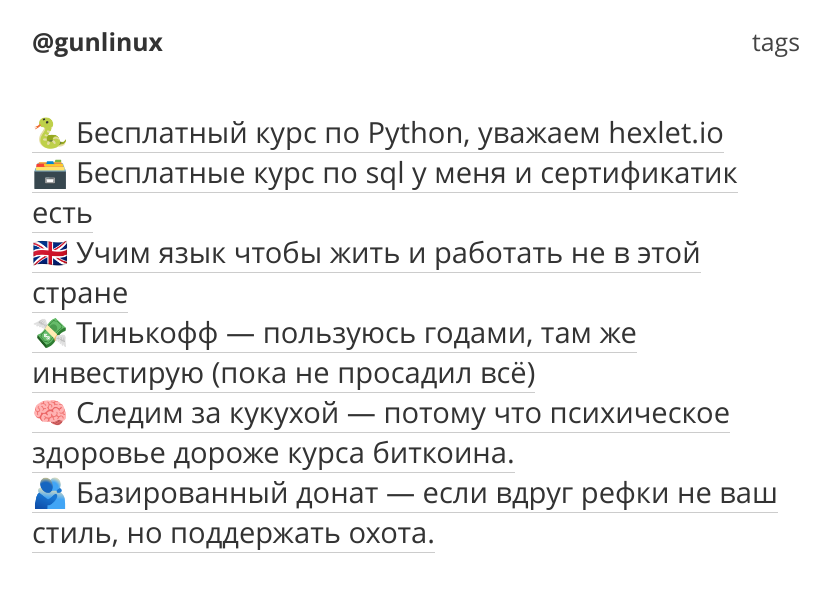
After one commit to gunlinux/gunlinux.ru, a Flask app: template blog/templates/refs.html in a window 1280 px wide. The commit adds this page. Shown: the top 592 px of the page, without its empty margins (224-1054 px from the left). Run offline with Flask 3, Linux system fonts and the light colour scheme; the template is opened without the code that fills it, so the values that code supplies are empty; some libraries are stand-ins or nearby versions.

Commit message:
recategories

```diff
--- a/blog/category/models.py
+++ b/blog/category/models.py
@@ -18,7 +18,7 @@ class Category(db.Model):
     title: Mapped[str] = mapped_column(default="")
     alias: Mapped[str] = mapped_column(unique=True)
     posts: Mapped[list["Post"]] = relationship()
-    template: Mapped[str] = mapped_column(default='post.html', nullable=False)
+    template: Mapped[str] = mapped_column(nullable=True)
 
     def __str__(self):
-        return f"Category(id={self.id}, title={self.title})"
+        return f"Category(id={self.id}, title={self.title}, template={self.template})"
--- /dev/null
+++ b/blog/static/src/components/refs.css
@@ -0,0 +1,33 @@
+.refs {
+    padding: 0.5rem 0;
+}
+
+.refs__links {
+
+}
+
+.refs__links_desc {
+
+}
+
+.refs__link_itemlink {
+  transition: all 0.2s ease-in-out;
+  color: #333;
+  text-align: center;
+  text-decoration: none;
+  border-bottom: 1px solid #ccc;
+  font-size: 1.3em;
+}
+
+.refs__link_itemlink:hover {
+  border-color: #000;
+  color: #000;
+}
+
+
+
+}
+
+.refs__link_itemlink {
+
+}
--- a/blog/static/src/styles.css
+++ b/blog/static/src/styles.css
@@ -13,3 +13,4 @@
 @import 'components/nav.css';
 @import 'components/works.css';
 @import 'components/work.css';
+@import 'components/refs.css';
--- a/blog/templates/layout.html
+++ b/blog/templates/layout.html
@@ -20,6 +20,7 @@
     <link rel="stylesheet" href="/static/src/components/post.css">
     <link rel="stylesheet" href="/static/src/components/nav.css">
     <link rel="stylesheet" href="/static/src/components/tags.css">
+    <link rel="stylesheet" href="/static/src/components/refs.css">
     {% block styles %}
     {% endblock %}
 </head>
--- /dev/null
+++ b/blog/templates/refs.html
@@ -0,0 +1,47 @@
+{% extends "layout.html" %}
+
+{% block styles %}
+ <link rel="stylesheet" href="//cdnjs.cloudflare.com/ajax/libs/highlight.js/11.2.0/styles/default.min.css">
+{% endblock %}
+
+{% block content %}
+    <article class="page__content post">
+        <div class="refs">
+          <div class="refs__desc">
+            {{ post.markdown|safe }}
+                    </div>
+
+          <ul class="refs__links">
+
+            <li class="refs__links_item">
+              <a target="_blank" href="https://ru.hexlet.io/programs/python-basics-free"
+                 class="refs__link_itemlink">🐍 Бесплатный курс по Python, уважаем hexlet.io</a>
+            </li>
+            <li class="refs__links_item">
+              <a target="_blank" href="https://sql-academy.org/ru/guide"
+                class="refs__link_itemlink">🗃️ Бесплатные курс по sql у меня и сертификатик есть</a>
+            </li>
+            <li class="refs__links_item">
+              <a target="_blank" href="https://skyeng.ru/referral/?source_type=referral&inviterHash=4d6a497a4d6a51784f54593d" class="refs__link_itemlink">🇬🇧 Учим язык чтобы жить и работать не в этой стране</a>
+            </li>
+            <li class="refs__links_item refslink">
+              <a target="_blank" href="https://www.tbank.ru/baf/3vfvMSwmZ8s" class="refs__link_itemlink">💸 Тинькофф — пользуюсь годами, там же инвестирую (пока не просадил всё)</a>
+            </li>
+            <li class="refs__links_item refslink">
+              <a target="_blank" href="https://yasno.live/r/n9YHv8Pn" class="refs__link_itemlink">🧠 Следим за кукухой — потому что психическое здоровье дороже курса биткоина.
+</a>
+            </li>
+
+
+
+            <li target="_blank" class="refs__links_item refslink">
+              <a target="_blank" class="refs__link_itemlink" href="https://donationalerts.com/u/gunlinux">🫂 Базированный донат — если вдруг рефки не ваш стиль, но поддержать охота.
+</a>
+            </li>
+          </ul>
+        </div>
+    </article>
+{% endblock %}
+
+{% block scripts %}
+{% endblock %}
```
Also changed, not shown: blog/config.py (+6 -2 lines), blog/post/views.py (+10 -7 lines), blog/templates/post.html (+5 -2 lines), migrations/versions/49df8e610d33_.py (+11 -6 lines).
